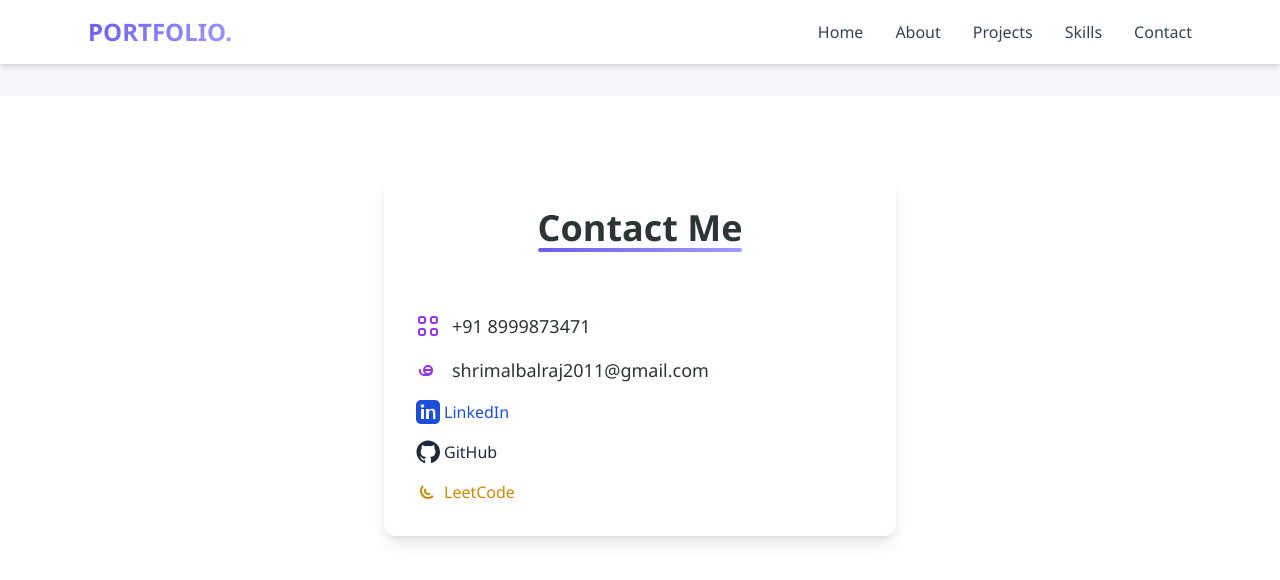
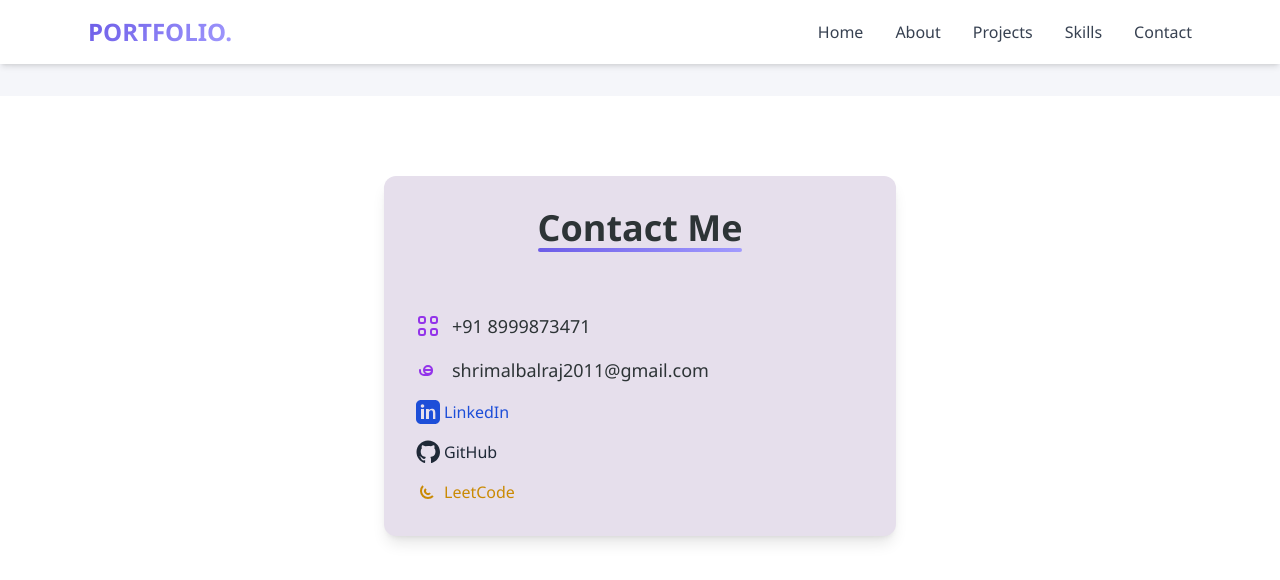
Before and after one commit to balraj-shrimal/Portfolio, a plain HTML site: page contact.html in a window 1280 px wide. Drawn offline with nearby package versions, Linux system fonts and the light colour scheme.

Commit message:
updates contact div bg color

```diff
--- a/contact.html
+++ b/contact.html
@@ -34,7 +34,7 @@
     <br><br><br><br>
     <center>
 <section class="py-20 bg-white" >
-        <div class="bg-white rounded-xl shadow-lg p-8 max-w-lg w-full">
+        <div style="background-color: rgb(230, 223, 236);" class="bg-white rounded-xl shadow-lg p-8 max-w-lg w-full">
  <h2 class="text-3xl md:text-4xl font-bold text-center mb-16">
                 <span class="relative">
                     Contact Me
```
